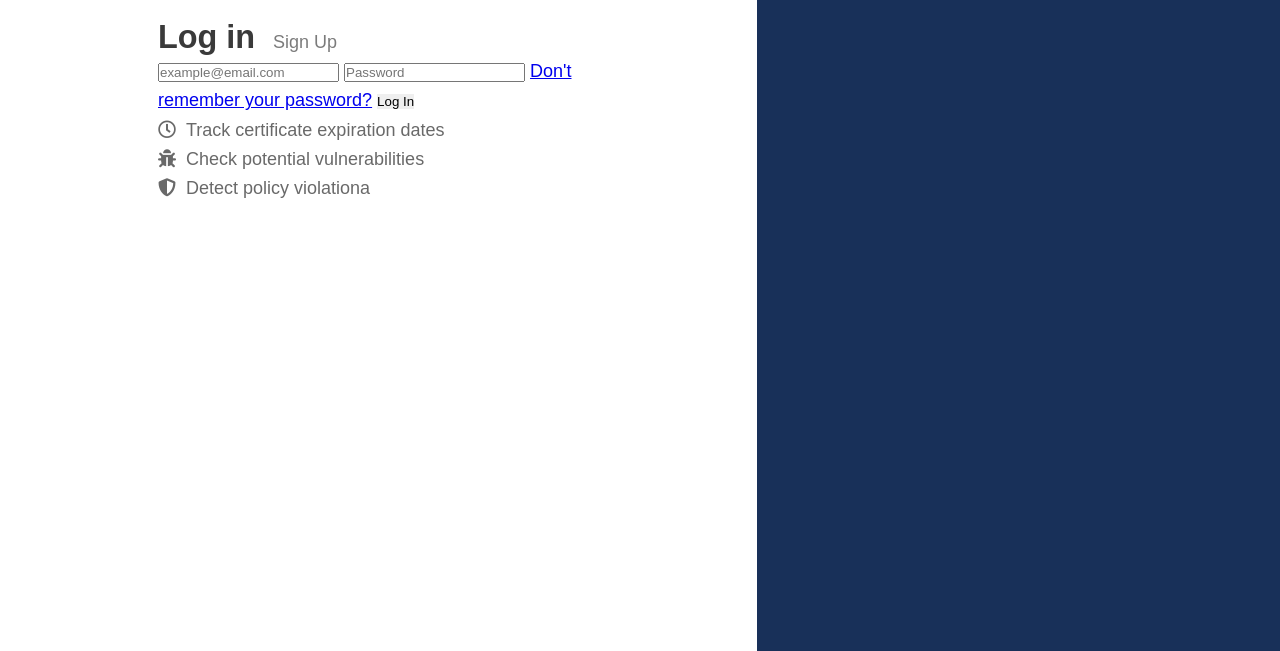
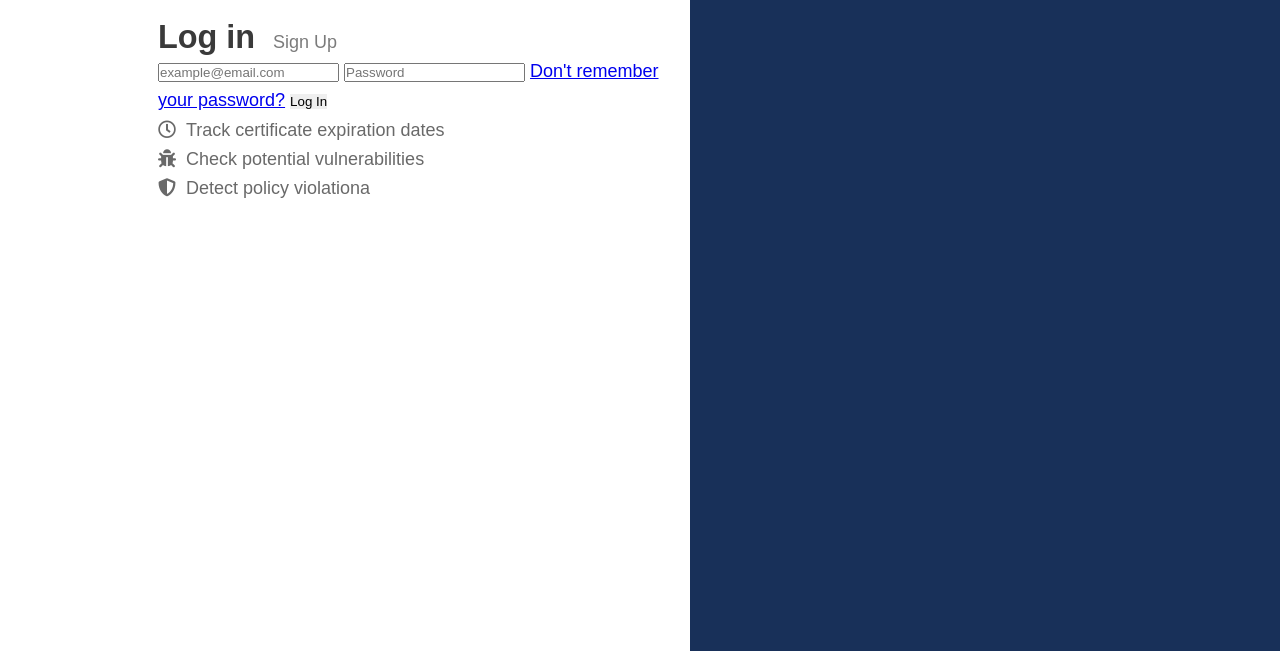
Before and after one commit to jhbforlife/pivot-login-page, a plain HTML site: page index.html in a window 1280 px wide. Shown: the part 149-800 px from the top of the page. Drawn offline with Linux system fonts and the light colour scheme.

Commit message:
Update style.css

```diff
--- a/style.css
+++ b/style.css
@@ -37,7 +37,7 @@ button {
   min-width: 500px;
   height: 100%;
   padding: 30px;
-  margin: 0 10vw;
+  margin: 0 0 0 10vw;
 }
 
 .btn-active {
@@ -76,6 +76,7 @@ i {
 
 @media screen and (max-width: 800px) {
     .login {
+       width: 100vw;
        min-width: none;
     }
 
```
